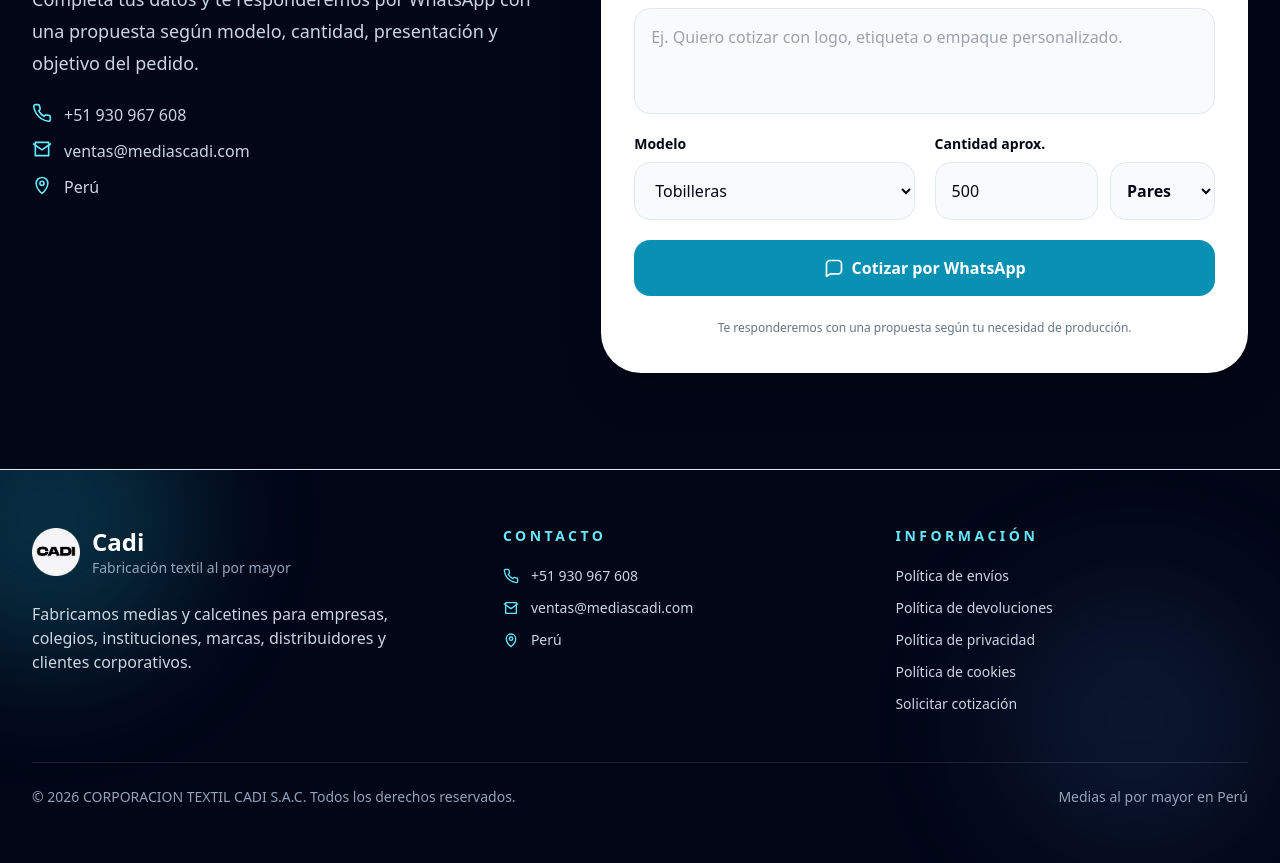
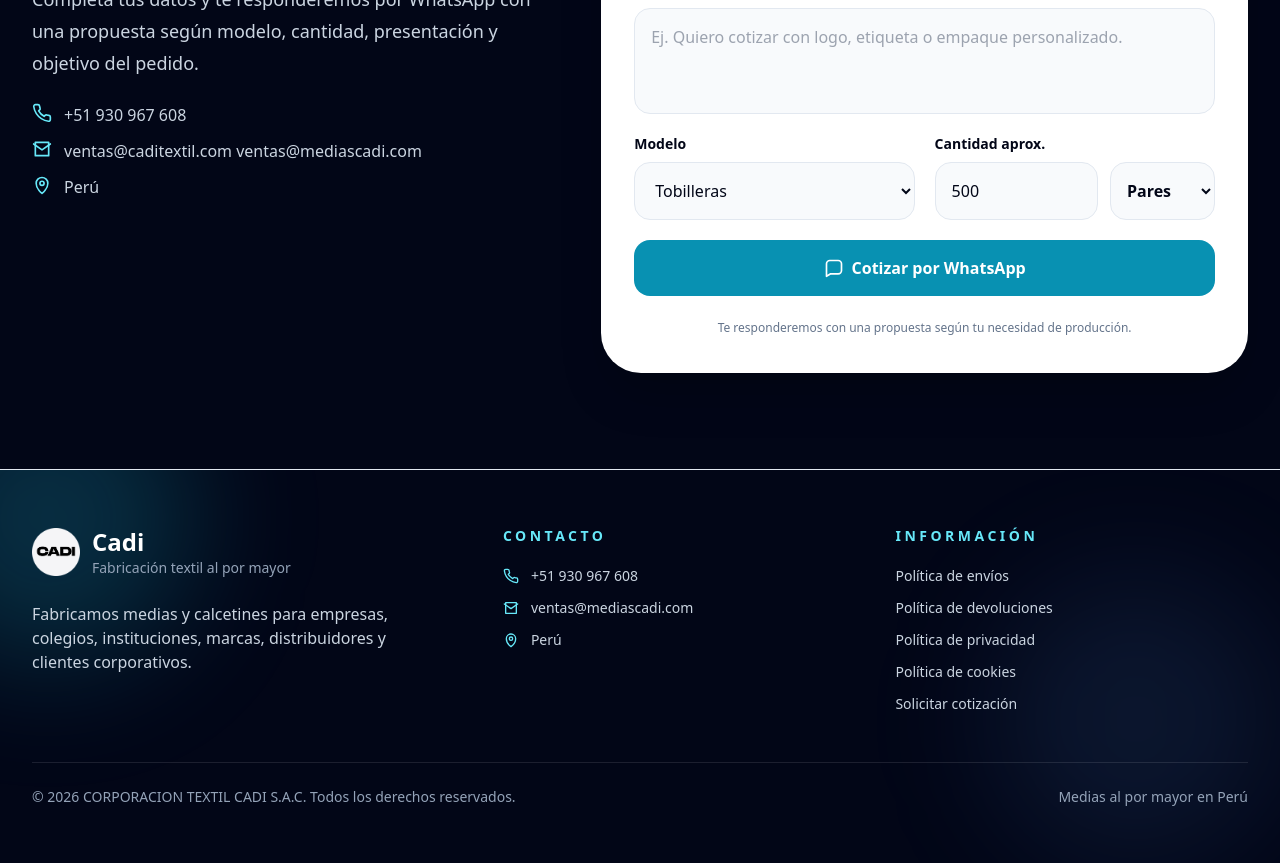
Before and after one commit to CADIshop/medias-cadi, a React (Vite) app: page / in a window 1280 px wide. Shown: the part 7180-8043 px from the top of the page. Built offline with nearby package versions, Linux system fonts and the light colour scheme.

Commit message:
Update App.jsx

```diff
--- a/src/App.jsx
+++ b/src/App.jsx
@@ -864,6 +864,7 @@ Mensaje adicional: ${mensaje || "Sin mensaje adicional"}`
                 </span>
                 <span className="flex gap-3">
                   <I type="mail" className="h-5 w-5 shrink-0 text-cyan-300" />
+                  ventas@caditextil.com
                   ventas@mediascadi.com
                 </span>
                 <span className="flex gap-3">
```
